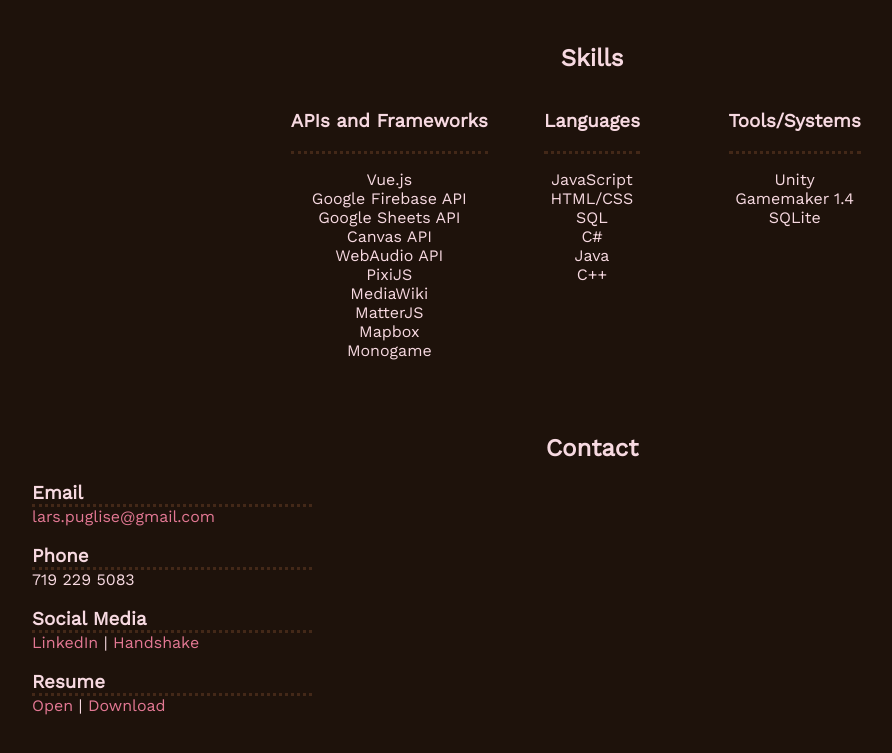
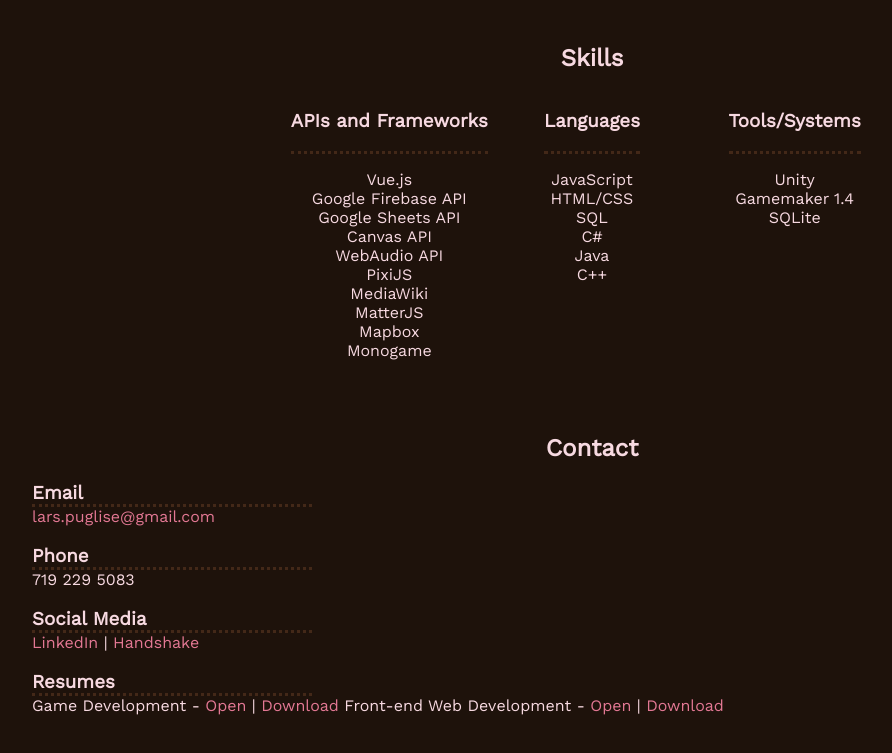
Before and after one commit to FeniulaPyra/feniulapyra.github.io, a plain HTML site: page index.html in a window 1280 px wide. Shown: the part 1179-1932 px from the top of the page, without its empty margins (48-940 px from the left). Drawn offline with nearby package versions, Linux system fonts and the light colour scheme; a web font is replaced by a local one.

Commit message:
updated resumes

```diff
--- a/index.html
+++ b/index.html
@@ -141,10 +141,14 @@
         <br>
         <br>
 
-        <h3>Resume</h3>
+        <h3>Resumes</h3>
         <hr>
-        <a href="files/lauren-puglise-resume.pdf">Open</a> |
-        <a href="files/lauren-puglise-resume.pdf" download>Download</a>
+        <span>Game Development - </span>
+        <a href="files/lauren-puglise-game-development-resume.pdf">Open</a> |
+        <a href="files/lauren-puglise-game-development-resume.pdf" download>Download</a>
+        <span>Front-end Web Development - </span>
+        <a href="files/lauren-puglise-front-end-resume.pdf">Open</a> |
+        <a href="files/lauren-puglise-front-end-resume.pdf" download>Download</a>
       </section>
     </main>
 
```
Also changed, not shown: 3 other files.
